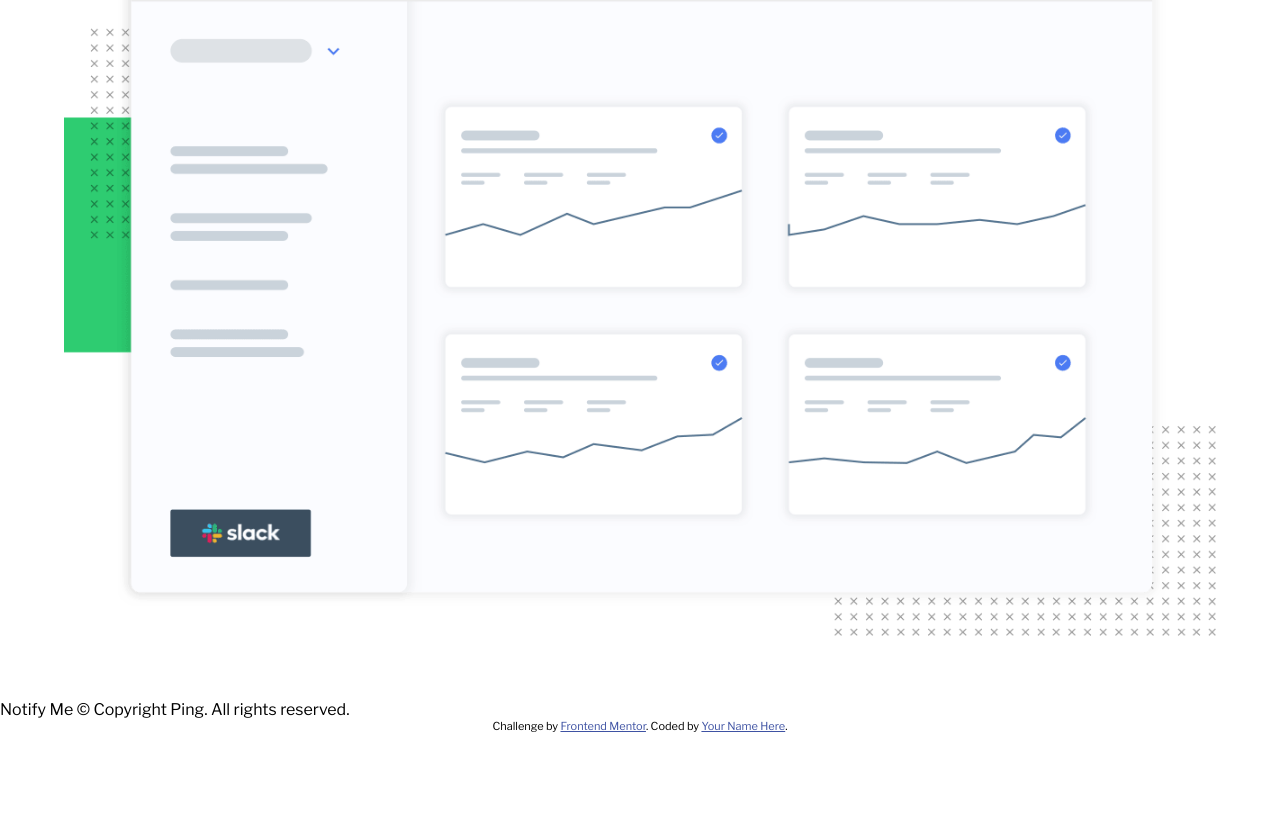
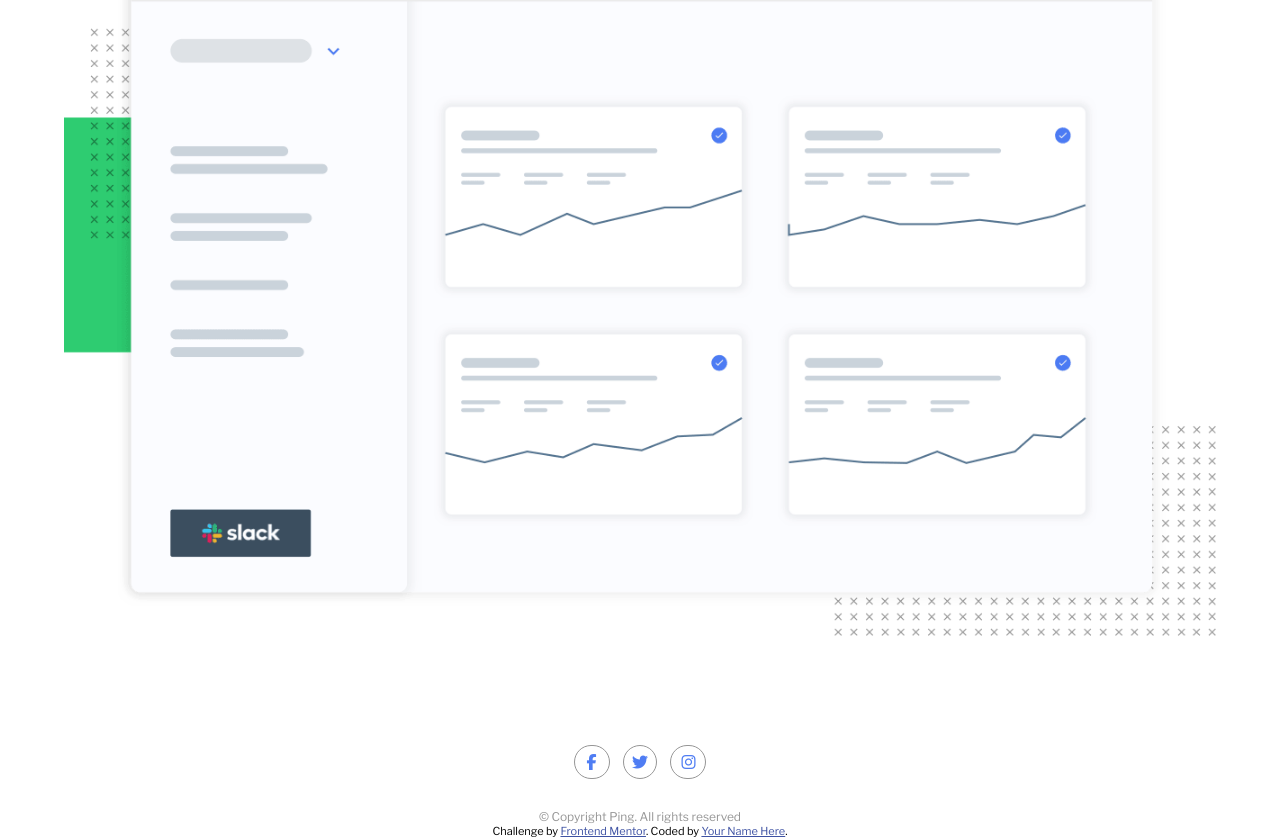
Before and after one commit to aluyapeter/ping-frontendmentor, a plain HTML site: page index.html in a window 1280 px wide. Shown: the part 468-1306 px from the top of the page. Before the commit the page ends 1201 px from the top, so only its background shows below. Drawn offline with nearby package versions, Linux system fonts and the light colour scheme.

Commit message:
rounding up

```diff
--- a/css/main.scss
+++ b/css/main.scss
@@ -56,7 +56,6 @@ body {
         input[type="email"]::placeholder {
             color: $gray;
             opacity: 0.5;
-            // margin-left: 80px;
         }
 
         #error-message {
@@ -83,6 +82,41 @@ body {
         }
     }
 
+    .social-icons-cont {
+        width: 80%;
+        margin: 0 auto;
+        margin-top: 100px;
+        text-align: center;
+
+        .icons {
+            border: 1px solid $gray;
+            border-radius: 50px;
+            padding: 8px;
+            margin: 5px;
+            color: $blue;
+        }
+
+        .facebook-icon {
+            border-radius: 50px;
+            padding: 8px 12px;
+        }
+
+        .instagram-icon {
+            padding: 8px 10px;
+            border-radius: 50px;
+        }
+    }
+
+    footer {
+        margin-top: 25px;
+        text-align: center;
+
+        .footer-txt {
+            font-size: 12px;
+            color: $gray;
+        }
+    }
+
     .attribution {
         font-size: 11px; text-align: center;
 
--- a/index.html
+++ b/index.html
@@ -9,6 +9,8 @@
   <link rel="preconnect" href="https://fonts.googleapis.com">
   <link rel="preconnect" href="https://fonts.gstatic.com" crossorigin>
   <link href="https://fonts.googleapis.com/css2?family=Libre+Franklin:ital,wght@0,100..900;1,100..900&display=swap" rel="stylesheet">
+
+  <script src="https://kit.fontawesome.com/f0d5960903.js" crossorigin="anonymous"></script>
 
   <link rel="stylesheet" href="/css/main.css">
   <script src="js/app.js"></script>
@@ -42,11 +44,16 @@
     <img src="./images/illustration-dashboard.png" alt="">
   </div>
 
-  Notify Me
-
-  &copy; Copyright Ping. All rights reserved.
+  <div class="social-icons-cont">
+    <i class="fa-brands fa-facebook-f facebook-icon icons"></i>
+    <i class="fa-brands fa-twitter twitter-icon icons"></i>
+    <i class="fa-brands fa-instagram instagram-icon icons"></i>
+  </div>
 
   <footer>
+    <p class="footer-txt">
+      &copy; Copyright Ping. All rights reserved
+    </p>
     <p class="attribution">
       Challenge by <a href="https://www.frontendmentor.io?ref=challenge" target="_blank">Frontend Mentor</a>.
       Coded by <a href="#">Your Name Here</a>.
--- a/js/app.js
+++ b/js/app.js
@@ -1,18 +1,16 @@
 
-function validateEmail() {
+ function validateEmail() {
     var emailInput = document.getElementById('email');
     var errorMessage = document.getElementById('error-message');
     var emailValue = emailInput.value;
 
-    // Basic email validation using a regular expression
     var emailRegex = /^[^\s@]+@[^\s@]+\.[^\s@]+$/;
 
     if (!emailRegex.test(emailValue)) {
-        errorMessage.style.display = 'block'; // Display error message
-        return false; // Prevent form submission
+        errorMessage.style.display = 'block';
+        return false;
     } else {
-        errorMessage.style.display = 'none'; // Hide error message
-        // You can perform additional actions here before submitting the form
-        return true; // Allow form submission
+        errorMessage.style.display = 'none';
+        return true;
     }
 }
```
Also changed, not shown: css/main.css, 1 other file.
